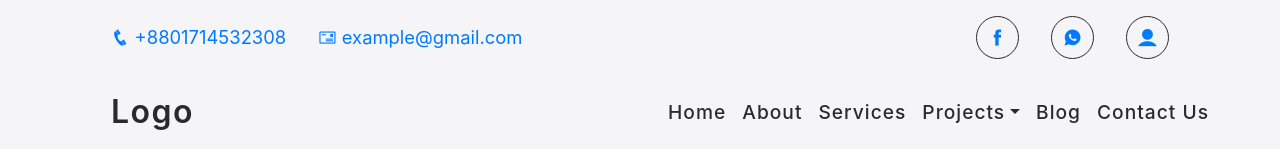
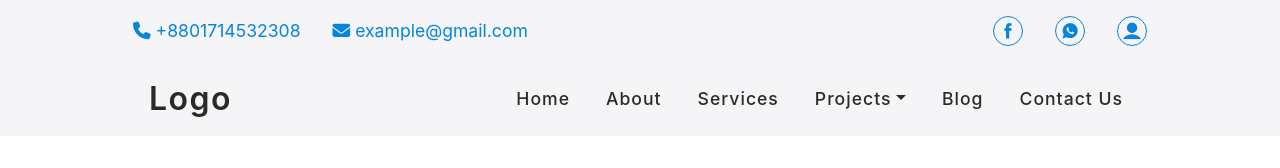
Before and after one commit to rhjoy-git/Header, a plain HTML site: page index.html in a window 1280 px wide. Drawn offline with Linux system fonts and the light colour scheme.

Commit message:
set menu at middle

```diff
--- a/css/responsive.css
+++ b/css/responsive.css
@@ -15,9 +15,17 @@
 @media only screen and (min-width: 992px) and (max-width: 1199px){
 
 }
+@media only screen and (min-width: 576px) and (max-width: 992px){
 
-@media only screen and (min-width: 768px) and (max-width: 991.5px){
+}
 
+@media only screen and (max-width: 992px){
+    .topbar ul:first-child span{
+        display: none;
+    }
+    .header .topbar .top-social-icon li {
+        border: none;
+    }
 }
 
 @media only screen and (max-width: 767.5px){
--- a/css/style.css
+++ b/css/style.css
@@ -8,41 +8,50 @@
     margin: 0;
 }
 
-.header .topbar ul>li {
+.topbar ul>li {
     margin-right: 2rem;
     font-size: 1rem;
 }
 
-.header .topbar ul>li:last-child {
+.topbar ul>li:last-child {
     margin: 0;
 }
 
-.header .topbar ul>li>a {
-    font-size: 1.15rem;
+.topbar ul>li>a {
+    font-size: 1.1rem;
     text-decoration: none;
+    color: #0685DA;
 }
 
-.header .topbar .top-social-icon li {
+.topbar .top-social-icon li {
     display: flex;
     justify-content: center;
     align-items: center;
-    height: 43px;
-    width: 43px;
+    height: 30px;
+    width: 30px;
     border-radius: 50%;
-    border: 1px solid #2a2a2a;
+    border: 1px solid #0685DA;
 }
 
-.header .topbar .top-social-icon li.active,
-.header .topbar .top-social-icon li:hover {
+.topbar .top-social-icon li.active,
+.topbar .top-social-icon li:hover {
     background: #0685DA;
 }
 
-.header .topbar .top-social-icon li.active a,
-.header .topbar .top-social-icon li:hover a {
+.topbar .top-social-icon li.active a,
+.topbar .top-social-icon li:hover a {
     color: #fff;
     text-decoration: none;
 }
 
+/* Sticky navbar */
+.navbar {
+    position: -webkit-sticky;
+    /* For Safari */
+    position: sticky;
+    top: 0;
+    z-index: 10;
+}
 
 .navbar-brand>span {
     font-size: 2rem;
@@ -51,15 +60,54 @@
     letter-spacing: 1.5px;
 }
 
+.navbar-nav .nav-link{
+    position: relative;
+    display: inline-block;
+}
+.navbar-nav .nav-link::before {
+    content: '';
+    position: absolute;
+    width: 0;
+    height: 3px;
+    margin-top: 5px;
+    left: 0;
+    bottom: 0;
+    background: #333; /* Adjust as needed */
+    transition: width 0.3s ease, right 0.3s ease;
+}
+.navbar-nav .nav-link:hover::before {
+    width: 100%;
+    left: 0;
+}
+.navbar-nav .nav-item {
+    margin-right: 20px;
+}
+
+.navbar-nav .nav-item:last-child {
+    margin-right: 0;
+}
+
+
+.navbar-toggler>i {
+    font-size: 1.8rem;
+}
+
 .navbar-expand-lg .navbar-toggler {
     transition: all 0.3s;
     outline: none;
 }
 
-.navbar .navbar-nav .nav-item .nav-link {
+.navbar-toggler[aria-expanded="true"] {
+    -webkit-transform: rotate(360deg);
+    transform: rotate(360deg);
+}
+
+
+.nav-item .nav-link,
+.dropdown-menu .dropdown-item {
     display: block;
     font-weight: 500;
-    font-size: 1.2rem;
+    font-size: 1.1rem;
     color: #2a2a2a;
     text-transform: capitalize;
     -webkit-transition: all 0.3s ease 0s;
@@ -69,3 +117,12 @@
     border: transparent;
     letter-spacing: 1px;
 }
+
+.dropdown-menu {
+    transition: 0.1s ease;
+    top: 100% !important
+}
+
+.dropdown-menu.show {
+    top: 60 px;
+}
--- a/index.html
+++ b/index.html
@@ -2,35 +2,39 @@
 <html lang="en">
 
 <head>
-    <meta charset="UTF-8">
-    <meta name="viewport" content="width=device-width, initial-scale=1.0">
+    <meta charset="UTF-8" />
+    <meta name="viewport" content="width=device-width, initial-scale=1.0" />
     <!-- header style -->
-    <link rel="stylesheet" href="css/style.css">
+    <link rel="stylesheet" href="css/style.css" />
     <link rel="stylesheet" href="css/normalize.css" />
-    <link rel="stylesheet" href="css/responsive.css">
+    <link rel="stylesheet" href="css/responsive.css" />
     <!-- Font Awesome CSS -->
     <link rel="stylesheet" href="css/font-awesome.min.css" />
     <!-- icofont CSS -->
     <link rel="stylesheet" href="css/icofont.css" />
     <!-- Bootstrap CSS -->
     <link rel="stylesheet" href="css/bootstrap.min.css" />
-    <link rel="stylesheet" href="css/bootstrap.css">
+    <link rel="stylesheet" href="css/bootstrap.css" />
     <title>Header</title>
 </head>
 
 <body>
     <header class="header">
-        <div class="container-fluid">
+        <div class="container">
             <div class="topbar">
-                <div class="row flex-center py-3 px-5">
-                    <div class="col-lg-6 col-md-8 col-sm-6 col-6">
+                <div class="row flex-center py-3">
+                    <div class="col-xl-6 col-lg-8 col-6">
                         <ul class="d-flex-center f-left ml-md-5">
-                            <li><a href="#"><i class="icofont-phone"></i> <span>+8801714532308</span></a></li>
-                            <li><a href="mailto:example@gmail.com"><i class="icofont-mail"></i>
-                                    <span>example@gmail.com</span></a></li>
+                            <li>
+                                <a href="#"><i class="fa fa-phone"></i> <span>+8801714532308</span></a>
+                            </li>
+                            <li>
+                                <a href="mailto:example@gmail.com"><i class="fa fa-envelope"></i>
+                                    <span>example@gmail.com</span></a>
+                            </li>
                         </ul>
                     </div>
-                    <div class="col-lg-6 col-md-4 col-sm-6 col-6">
+                    <div class="col-xl-6 col-lg-4 col-6">
                         <ul class="d-flex-center f-right mr-md-5 top-social-icon">
                             <li>
                                 <a href="https://www.facebook.com/quickflylimited" target="_blank"><i
@@ -47,14 +51,14 @@
                     </div>
                 </div>
             </div>
-            <nav class="navbar navbar-expand-lg px-sm-5 ml-sm-3 ml-md-5">
+            <nav class="navbar navbar-expand-lg ml-sm-3 mx-md-5">
                 <a href="" class="navbar-brand"><span>Logo</span></a>
                 <button class="navbar-toggler collapsed" type="button" data-toggle="collapse"
                     data-target="#navbarContent" aria-controls="navbarContent" aria-expanded="false"
                     aria-label="Toggle navigation">
                     <i class="fa-solid fa-bars"></i>
                 </button>
-                <div class="navbar-collapse ml-auto collapse " id="navbarContent">
+                <div class="navbar-collapse ml-auto collapse" id="navbarContent">
                     <ul class="navbar-nav ml-auto">
                         <li class="nav-item active">
                             <a class="nav-link" href="#">Home</a>
@@ -66,7 +70,9 @@
                             <a class="nav-link" href="#"> Services</a>
                         </li>
                         <li class="nav-item dropdown">
-                            <a class="nav-link dropdown-toggle" href="#" id="projectsDropdown" data-toggle="dropdown" aria-haspopup="true" aria-expanded="false"> Projects</a>
+                            <a class="nav-link dropdown-toggle" href="#" id="projectsDropdown" data-toggle="dropdown"
+                                aria-haspopup="true" aria-expanded="false">
+                                Projects</a>
                             <div class="dropdown-menu" aria-labelledby="projectsDropdown">
                                 <a class="dropdown-item" href="#">Project 1</a>
                                 <a class="dropdown-item" href="#">Project 2</a>
@@ -97,7 +103,6 @@
     <script src="js/main.js"></script>
     <!-- Font awesome -->
     <script src="https://kit.fontawesome.com/9bf593570c.js" crossorigin="anonymous"></script>
-
 </body>
 
 </html>
```
